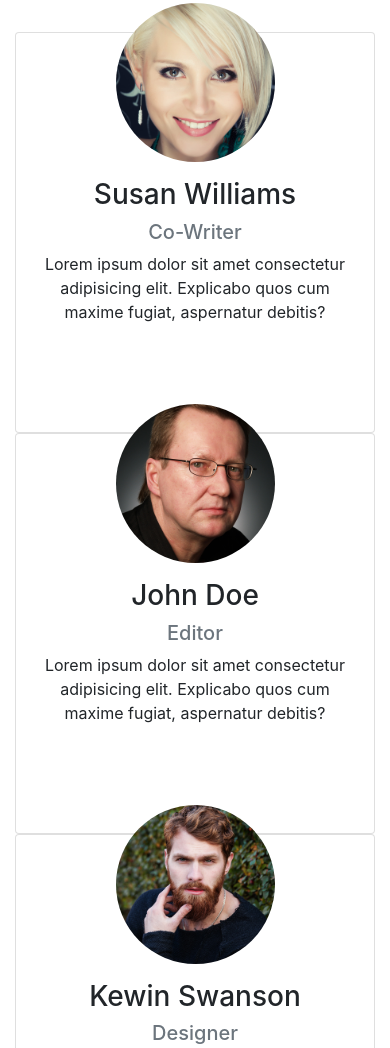
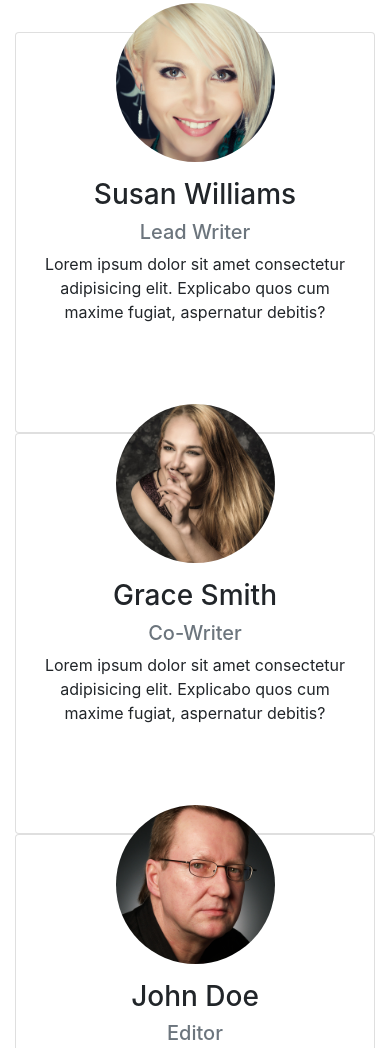
Before and after one commit to MarcinBalejko/playing_with_bootstrap, a website: page Bootstrap_Mizuxe/index.html in a window 390 px wide. Shown: the part 3038-4086 px from the top of the page. Drawn offline with nearby package versions, Linux system fonts and the light colour scheme.

Commit message:
:recycle::pencil: Additional author, typos corrected

```diff
--- a/Bootstrap_Mizuxe/index.html
+++ b/Bootstrap_Mizuxe/index.html
@@ -284,6 +284,34 @@
                 <div class="card-body">
                   <img src="img/person1.jpg" alt="" class="img-fluid rounded-circle w-50 mb-3">
                   <h3>Susan Williams</h3>
+                  <h5 class="text-muted">Lead Writer</h5>
+                  <p>Lorem ipsum dolor sit amet consectetur adipisicing elit. Explicabo quos cum maxime fugiat, aspernatur debitis?</p>
+                  <div class="d-flex justify-content-center">
+                    <div class="p-4">
+                      <a href="http://facebook.com">
+                      <i class="fab fa-facebook icon-custom"></i>
+                      </a>
+                    </div>
+                    <div class="p-4">
+                      <a href="http://twitter.com">
+                        <i class="fab fa-twitter icon-custom"></i>
+                      </a>
+                    </div>
+                    <div class="p-4">
+                      <a href="http://instagram.com">
+                        <i class="fab fa-instagram icon-custom"></i>
+                      </a>
+                    </div>
+                  </div>
+                </div>
+              </div>
+            </div>
+
+            <div class="col-lg-3 col-md-6">
+              <div class="card">
+                <div class="card-body">
+                  <img src="img/person2.jpg" alt="" class="img-fluid rounded-circle w-50 mb-3">
+                  <h3>Grace Smith</h3>
                   <h5 class="text-muted">Co-Writer</h5>
                   <p>Lorem ipsum dolor sit amet consectetur adipisicing elit. Explicabo quos cum maxime fugiat, aspernatur debitis?</p>
                   <div class="d-flex justify-content-center">
@@ -340,7 +368,7 @@
               <div class="card">
                 <div class="card-body">
                   <img src="img/person4.jpg" alt="" class="img-fluid rounded-circle w-50 mb-3">
-                  <h3>Kewin Swanson</h3>
+                  <h3>Kevin Swanson</h3>
                   <h5 class="text-muted">Designer</h5>
                   <p>Lorem ipsum dolor sit amet consectetur adipisicing elit. Explicabo quos cum maxime fugiat, aspernatur debitis?</p>
                   <div class="d-flex justify-content-center">
```
